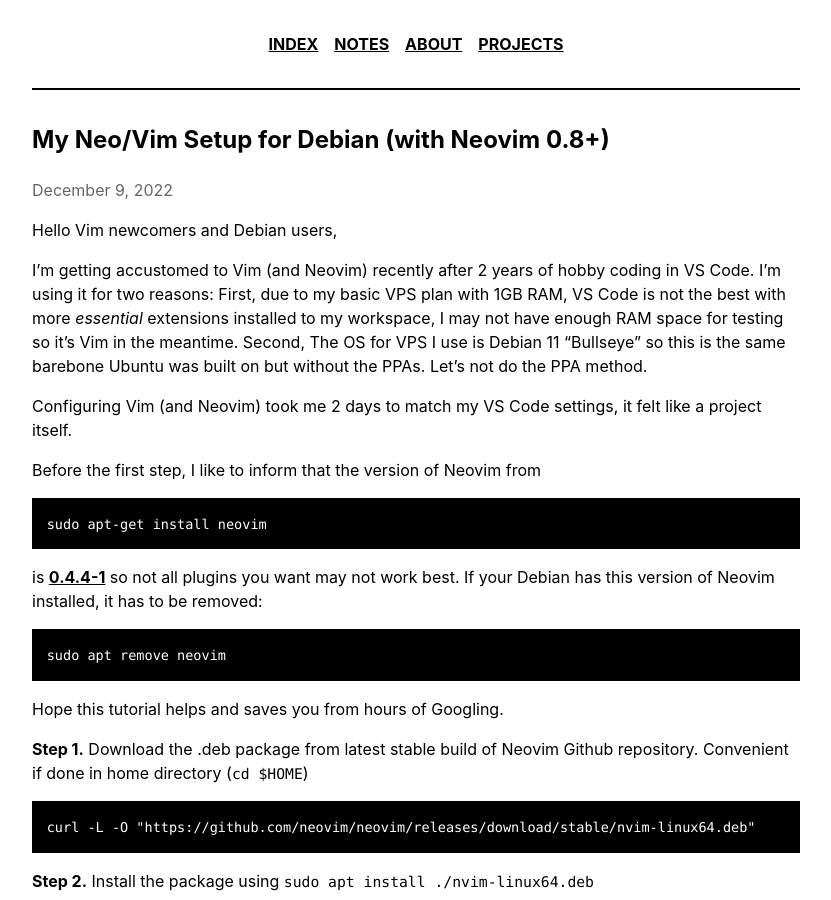
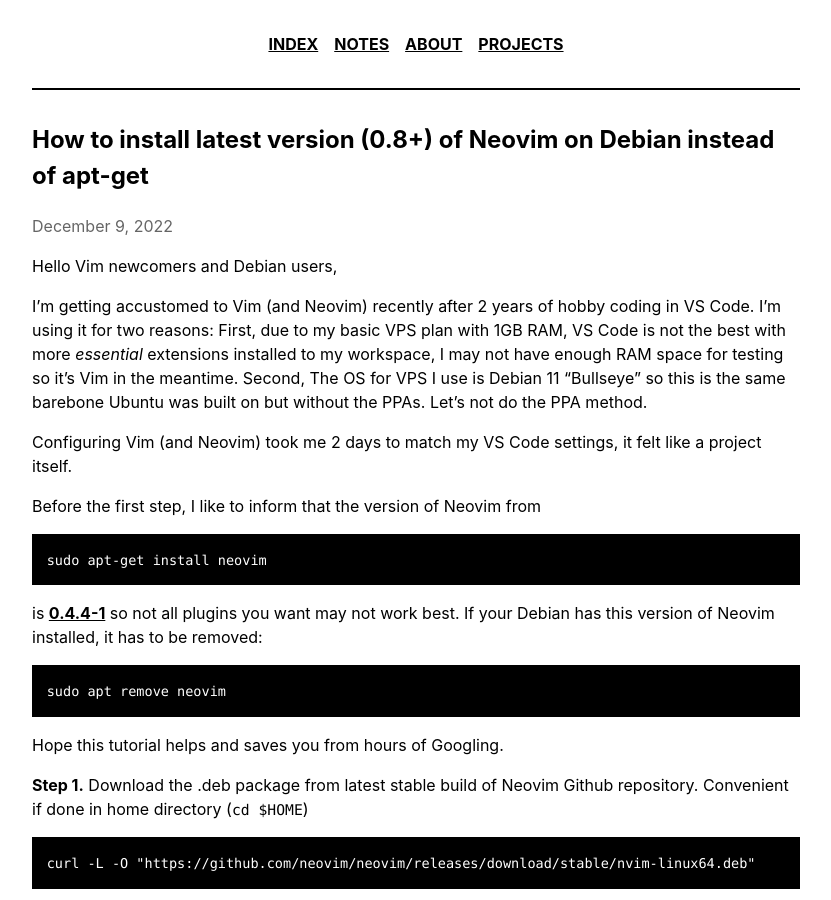
Before and after one commit to frvfrvr/frvfrvr.github.io, a Jekyll site: the page built from docs/_posts/2022-12-09-myvimsetup.md, in a window 1280 px wide and 900 px high. Shown: the whole window, without its empty margins (224-1055 px from the left). Built offline with Jekyll 4.4.1, drawn with Linux system fonts in a browser that asks for light colours; comment, search, counter and statistics services are not loaded.

Commit message:
Update 2022-12-09-myvimsetup.md

```diff
--- a/docs/_posts/2022-12-09-myvimsetup.md
+++ b/docs/_posts/2022-12-09-myvimsetup.md
@@ -1,6 +1,6 @@
 ---
 layout: post
-title: My Neo/Vim Setup for Debian (with Neovim 0.8+)
+title: How to install latest version (0.8+) of Neovim on Debian instead of apt-get
 description: because all the Neovim guides I found had steps exclusive to Ubuntu.
 ---
 
```
